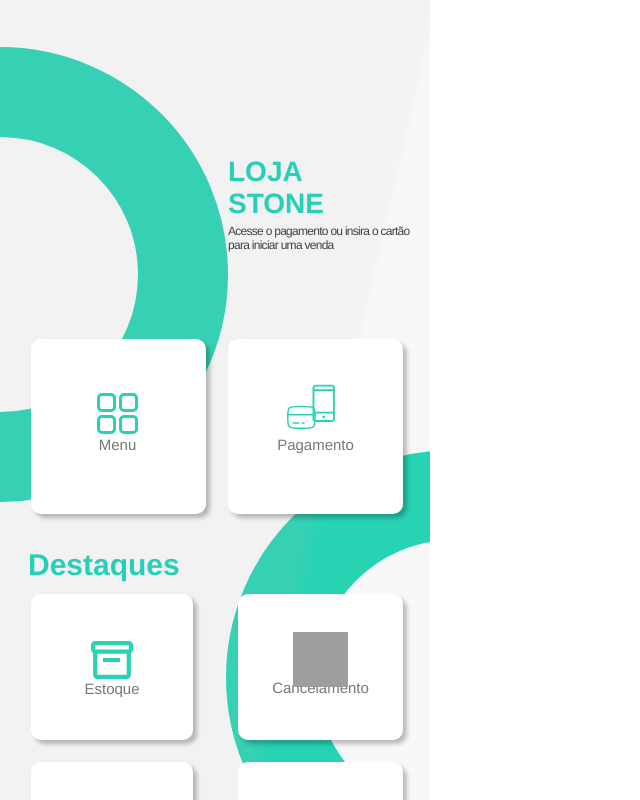
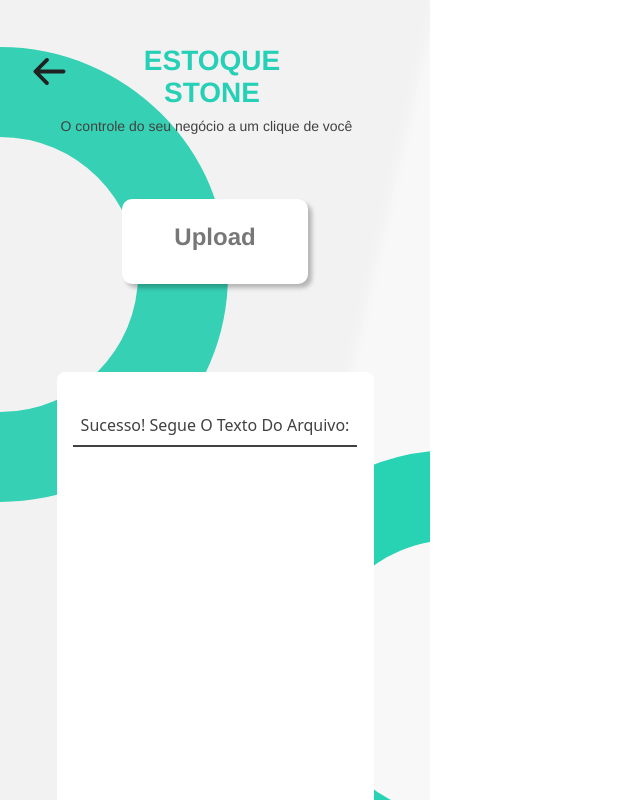
Before and after one commit to rianymello/BrasaHack, a React (Vite) app in the folder Front-end/client/: page /result in a window 1280 px wide. Shown: the top 800 px of the page, without its empty margins (0-640 px from the left). Built offline with nearby package versions, Linux system fonts and the light colour scheme; grey boxes are pictures that could not be loaded.

Commit message:
feat: criar formulário para nota fiscal

```diff
--- a/Front-end/client/src/App.jsx
+++ b/Front-end/client/src/App.jsx
@@ -3,6 +3,8 @@
 import { Home } from "./components/Home";
 import { EstoqueHome } from "./components/EstoqueHome";
 import {BrowserRouter, Routes, Route} from 'react-router-dom'
+import { EstoqueUpload } from "./components/EstoqueUpload";
+import { EstoqueResultado } from "./components/EstoqueResultado";
 
 function App() {
   return (
@@ -11,6 +13,8 @@
         <Routes>
           <Route path="/home" Component={Home}/>
           <Route path="/options" Component={EstoqueHome}/>
+          <Route path="/upload" Component={EstoqueUpload}/>
+          <Route path="/result" Component={EstoqueResultado}/>
         </Routes>
       </BrowserRouter>
       <Home />
--- a/Front-end/client/src/components/EstoqueHome.jsx
+++ b/Front-end/client/src/components/EstoqueHome.jsx
@@ -21,20 +21,23 @@
         <p className="absolute w-[313px] h-[17px] top-[430px] left-[865px] [font-family:'Inter-Regular',Helvetica] font-normal text-[#424141] text-sm text-center tracking-[0] leading-[normal]">
           O controle do seu negócio a um clique de você
         </p>
+
+        <a href="/upload">
             <div className="absolute w-[246px] h-[202px] top-[590px] left-[904px] bg-white rounded-[10px] shadow-[4px_4px_4px_#00000040]" />
             <div className="absolute w-[86px] h-6 top-[619px] left-[931px] [font-family:'Inter-Bold',Helvetica] font-bold text-[#777777] text-xl text-center tracking-[0] leading-[normal]">
-          Scanner
+              Upload
             </div>
             <p className="absolute w-[106px] h-[84px] top-[664px] left-[1015px] [font-family:'Kanit-Medium',Helvetica] font-medium text-[#777777] text-sm text-center tracking-[0] leading-[normal]">
-          Escaneie sua nota para adicionar ao estoque.
+            Envie sua nota fiscal para ser adicionada ao estoque.
             </p>
+        </a>
         <div className="absolute w-[250px] h-[202px] top-[822px] left-[904px]">
           <div className="relative w-[246px] h-[202px] bg-white rounded-[10px] shadow-[4px_4px_4px_#00000040]">
             <div className="absolute w-[193px] h-[90px] top-[66px] left-[18px]">
               <img
                 className="absolute w-[90px] h-[90px] top-0 left-0"
                 alt="Bx box"
-                src="/bx-box.svg"
+                src="bx_box.svg"
               />
               <p className="absolute w-[106px] h-[84px] top-1.5 left-[87px] [font-family:'Kanit-Medium',Helvetica] font-medium text-[#777777] text-sm text-center tracking-[0] leading-[normal]">
                 Acesse seu estoque online e veja todas as informações
@@ -45,15 +48,17 @@
             </div>
           </div>
         </div>
+        <a href="/home">
             <img
               className="absolute w-[41px] h-[41px] top-[363px] left-[844px]"
               alt="Ph arrow down bold"
-          src="ph-arrow-down-bold.png"
+              src="arrow-left.svg"
             />
+        </a>
         <img
           className="absolute w-[88px] h-[88px] top-[661px] left-[931px]"
-          alt="Ph scan fill"
-          src="ph-scan-fill.png"
+          alt="Upload"
+          src="upload.svg"
         />
       </div>
     </div>
--- /dev/null
+++ b/Front-end/client/src/components/EstoqueResultado.jsx
@@ -0,0 +1,47 @@
+import React from "react";
+
+export const EstoqueResultado = () => {
+  return (
+    <div className="w-[430px] h-[932px] bg-[#f8f8f8] overflow-hidden">
+      <div className="relative w-[1269px] h-[1352px] top-[-312px] left-[-815px]">
+        <img
+          className="absolute w-[228px] h-[455px] top-[359px] left-[815px]"
+          alt="Ellipse"
+          src="ellipse-1.svg"
+        />
+        <img
+          className="absolute w-[204px] h-[455px] top-[762px] left-[1041px]"
+          alt="Ellipse"
+          src="ellipse-2.svg"
+        />
+        <div className="absolute w-[1037px] h-[1148px] top-[102px] left-[116px] bg-[#bababa1a] rounded-[49px] rotate-[13.03deg] blur-sm" />
+        <div className="absolute w-[174px] h-[68px] top-[357px] left-[940px] [font-family:'Inter-Bold',Helvetica] font-bold text-[#26d0b6] text-[28px] text-center tracking-[0] leading-[normal]">
+          ESTOQUE STONE
+        </div>
+        <p className="absolute w-[313px] h-[17px] top-[430px] left-[865px] [font-family:'Inter-Regular',Helvetica] font-normal text-[#424141] text-sm text-center tracking-[0] leading-[normal]">
+          O controle do seu negócio a um clique de você
+        </p>
+        <div className="absolute w-[186px] h-[85px] top-[511px] left-[937px] bg-[#ffffff] rounded-[10px] shadow-[4px_4px_4px_#00000040]" />
+        <div className="absolute w-[122px] h-[29px] top-[535px] left-[969px] [font-family:'Inter-Bold',Helvetica] font-bold text-[#777777] text-2xl text-center tracking-[0] leading-[normal]">
+          Upload
+        </div>
+        <img
+          className="absolute w-[41px] h-[41px] top-[363px] left-[844px]"
+          alt="arrow"
+          src="arrow-left.svg"
+        />
+        <div className="flex flex-col w-[317px] items-center justify-center gap-2 absolute top-[684px] left-[872px]">
+          <div className="relative self-stretch w-full h-[443px] bg-white rounded-lg shadow-shadow-01">
+            <div className="flex w-[204px] h-9 items-center justify-center gap-5 relative top-[37px] left-14">
+              <div className="inline-flex items-center justify-center gap-2 p-2 relative flex-[0_0_auto] mt-[-2.00px] mb-[-2.00px] ml-[-48.50px] mr-[-48.50px] border-b-2 [border-bottom-style:solid] border-[#424141]">
+                <p className="relative w-fit mt-[-2.00px] font-bold-16-24 font-[number:var(--bold-16-24-font-weight)] text-[#424141] text-[length:var(--bold-16-24-font-size)] text-center tracking-[var(--bold-16-24-letter-spacing)] leading-[var(--bold-16-24-line-height)] whitespace-nowrap [font-style:var(--bold-16-24-font-style)]">
+                  Sucesso! Segue O Texto Do Arquivo:
+                </p>
+              </div>
+            </div>
+          </div>
+        </div>
+      </div>
+    </div>
+  );
+};
--- /dev/null
+++ b/Front-end/client/src/components/EstoqueUpload.jsx
@@ -0,0 +1,55 @@
+import React from "react";
+
+export const EstoqueUpload = () => {
+  return (
+    <div className="w-[430px] h-[932px] bg-[#f8f8f8] overflow-hidden">
+      <div className="relative w-[1269px] h-[1352px] top-[-312px] left-[-815px]">
+        <img
+          className="absolute w-[228px] h-[455px] top-[359px] left-[815px]"
+          alt="Ellipse"
+          src="ellipse-1.svg"
+        />
+        <img
+          className="absolute w-[204px] h-[455px] top-[762px] left-[1041px]"
+          alt="Ellipse"
+          src="ellipse-2.svg"
+        />
+        <div className="absolute w-[1037px] h-[1148px] top-[102px] left-[116px] bg-[#bababa1a] rounded-[49px] rotate-[13.03deg] blur-sm" />
+        <div className="absolute w-[174px] h-[68px] top-[357px] left-[940px] [font-family:'Inter-Bold',Helvetica] font-bold text-[#26d0b6] text-[28px] text-center tracking-[0] leading-[normal]">
+          ESTOQUE STONE
+        </div>
+        <p className="absolute w-[313px] h-[17px] top-[430px] left-[865px] [font-family:'Inter-Regular',Helvetica] font-normal text-[#424141] text-sm text-center tracking-[0] leading-[normal]">
+          O controle do seu negócio a um clique de você
+        </p>
+        <div className="absolute w-[186px] h-[85px] top-[511px] left-[937px] bg-white rounded-[10px] shadow-[4px_4px_4px_#00000040]" />
+        <div className="absolute w-[122px] h-[29px] top-[535px] left-[969px] [font-family:'Inter-Bold',Helvetica] font-bold text-[#777777] text-2xl text-center tracking-[0] leading-[normal]">
+          Upload
+        </div>
+        <a href="/options">
+          <img
+            className="absolute w-[41px] h-[41px] top-[363px] left-[844px]"
+            alt="arrow"
+            src="arrow-left.svg"
+          />
+        </a>
+        <img
+          className="absolute w-[367px] h-[181px] top-[708px] left-[847px]"
+          alt="Upload arquivo"
+          src=".svg"
+        />
+        <form action="https://hacka-stone-tesseract-ocr.onrender.com/read" method="post" enctype="multipart/form-data">
+          <input type="file" name="nota_fiscal" />
+          <button>Enviar</button>
+        </form>
+
+        <div className="absolute w-[312px] h-16 top-[957px] left-[875px]">
+          <div className="relative w-[310px] h-16 bg-[#525256] rounded-[15px]">
+            <div className="absolute w-20 top-5 left-[106px] font-semibold-16-24 font-[number:var(--semibold-16-24-font-weight)] text-white text-[length:var(--semibold-16-24-font-size)] tracking-[var(--semibold-16-24-letter-spacing)] leading-[var(--semibold-16-24-line-height)] [font-style:var(--semibold-16-24-font-style)]">
+              Confirmar
+            </div>
+          </div>
+        </div>
+      </div>
+    </div>
+  );
+};
--- a/Front-end/client/src/components/Home.jsx
+++ b/Front-end/client/src/components/Home.jsx
@@ -1,5 +1,4 @@
 import React from "react";
-import Ellipse from "../../public/ellipse-1.svg";
 
 export const Home = () => {
   return (
@@ -68,6 +67,7 @@
         <div className="absolute w-[88px] h-[22px] top-[1160px] left-[1092px] [font-family:'Kanit-Medium',Helvetica] font-medium text-[#777777] text-[15px] text-center tracking-[0] leading-[normal]">
           Reimpressão
         </div>
+        <a href="/options">
             <div className="absolute w-[164px] h-[146px] top-[906px] left-[846px]">
               <div className="relative w-[162px] h-[146px] bg-white rounded-[10px] shadow-[4px_4px_4px_#00000040]">
                 <a href=""></a>
@@ -81,6 +81,7 @@
                 </div>
               </div>
             </div>
+        </a>
         <img
           className="absolute w-[61px] h-[53px] top-[693px] left-[1100px]"
           alt="Pagamento"
```
Also changed, not shown: Front-end/client/public/arrow-left.svg (added), Front-end/client/public/upload.svg (added). Lines whose indentation alone changed are shown as unchanged.
